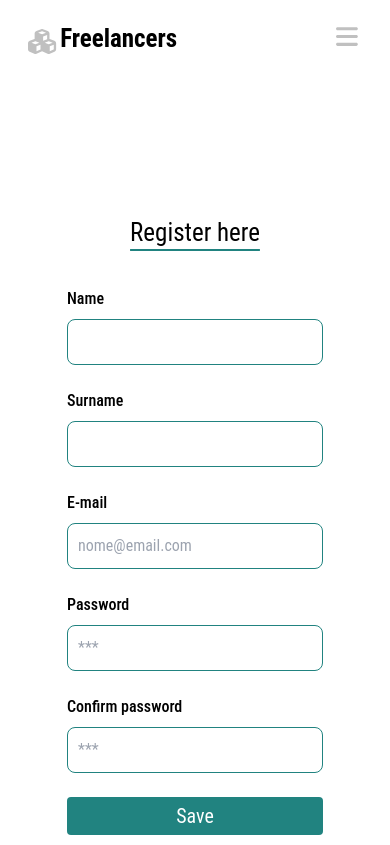
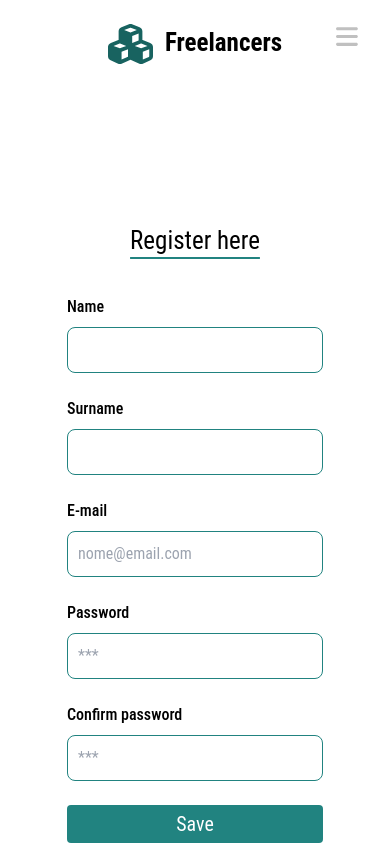
Before and after one commit to Rennatts/freelancer-directory, a React (Create React App) app in the folder client/: page /users/register in a window 390 px wide. Shown: the top 845 px of the page. Built offline with nearby package versions, Linux system fonts and the light colour scheme; a web font is replaced by a local one.

Commit message:
login and register responsive

```diff
--- a/client/src/components/CityNotFound/index.tsx
+++ b/client/src/components/CityNotFound/index.tsx
@@ -37,7 +37,7 @@ export function CityNotFound ({ size= 'md' }: ICityNotFoundProps) {
 
                 <button className="w-full flex-shrink-0 bg-teal-500 hover:bg-teal-300 hover:border-bg-teal-700 hover:text-black hover:border-teal-300 text-md text-white py-1 px-5 rounded"
                 onClick={()=> navigate('/')}
-                >voltar</button>
+                >Go Back</button>
             </div>
         </div>
     );
--- a/client/src/components/NewHeader/index.tsx
+++ b/client/src/components/NewHeader/index.tsx
@@ -100,9 +100,9 @@ export const NewHeader: React.FC<IMenuProps> = ({ size= 'sm' }: IMenuProps) => {
     return(
       <div className='w-full top-0 left-0 mb-5 bg-teal-700'>
         <div className='md:flex items-center justify-between bg-white py-4 md:px-10 px-7'>
-          <div onClick={()=> navigate('/')}  className='font-bold text-xl cursor-pointer flex items-center text-gray-800'>
-            <span className='text-3xl text-indigo-600 mr-1 pt-2'>
-              <FontAwesomeIcon className='text-xl cursor-pointer text-gray-500' icon={faCubes}/>
+          <div onClick={()=> navigate('/')}  className='font-bold text-xl cursor-pointer flex align-center items-center justify-center text-gray-800'>
+            <span className='text-3xl mr-1 pt-2'>
+              <FontAwesomeIcon className='text-2xl cursor-pointer mr-2 text-teal-700' icon={faCubes}/>
             </span>
             Freelancers
           </div>
```
